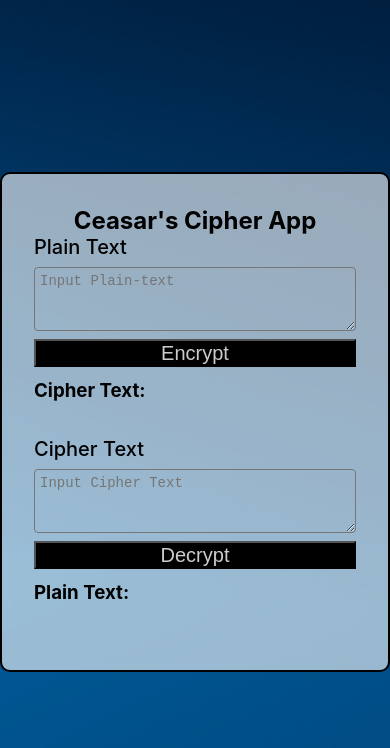
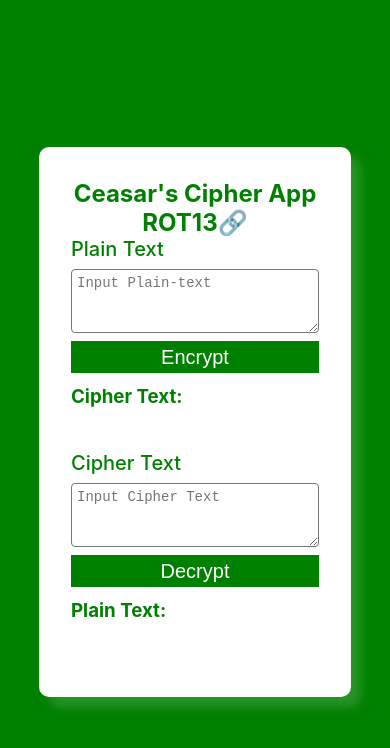
Before and after one commit to Eke-sims/encryption-app, a React (Create React App) app: page / in a window 390 px wide. Shown: the top 748 px of the page. Built offline with nearby package versions, Linux system fonts and the light colour scheme.

Commit message:
made it responsive and also ROT13 :)

```diff
--- a/src/App.css
+++ b/src/App.css
@@ -5,8 +5,8 @@
 }
 
 .App{
-  background-color: #ccc;
-  background-image: url(../src/Assets/pexels-uzunov-rostislav-5011647.jpg);
+  background-color: green;
+  /* background-image: url(../src/Assets/pexels-uzunov-rostislav-5011647.jpg); */
   background-size: cover;
   background-repeat: no-repeat;
   display: flex;
--- a/src/Containers/form/Form.jsx
+++ b/src/Containers/form/Form.jsx
@@ -12,7 +12,7 @@ const Form = () => {
     const encryptText = (text) =>{
         const newArray = text.plainTextInput.split('');
         // Performing ASCII value manipulation
-        const manArray = newArray.map(letter => letter.charCodeAt(0) + 4);
+        const manArray = newArray.map(letter => letter.charCodeAt(0) + 13);
         // Coverting from Ascii value back to char in an array
         const cipherArray = manArray.map(array => String.fromCharCode(array));
         // Coverting from an array back to a string
@@ -26,7 +26,7 @@ const Form = () => {
     const decryptText = (text) =>{
         const newArray = text.cipherTextInput.split('');
         // Performing ASCII value manipulation
-        const manArray = newArray.map(letter => letter.charCodeAt(0) - 4);
+        const manArray = newArray.map(letter => letter.charCodeAt(0) - 13);
         // Coverting from Ascii value back to char in an array
         const plainArray = manArray.map(array => String.fromCharCode(array));
         // Coverting from an array back to a string
@@ -38,7 +38,7 @@ const Form = () => {
 
     return (
         <div className='form-container'>
-            <h2 className='form-title'> Ceasar's Cipher App </h2>
+            <h2 className='form-title'> Ceasar's Cipher App <br />ROT13🔗</h2>
             <Encrypt onAdd={encryptText} cipherTextOutput={cipherTextOutput} />
             <Decrypt onAdd={decryptText} plainTextOutput={plainTextOutput} />
         </div>
--- a/src/Containers/form/form.css
+++ b/src/Containers/form/form.css
@@ -1,10 +1,11 @@
 .form-container{
-    background-color: rgba(255, 255, 255, 0.6);
-    border: 2px solid black;
+    background-color: white;
     border-radius: 10px;
+    box-shadow: 10px 10px 10px rgba(255, 255, 255, 0.15);
+    color: green;
     display: flex;
     flex-direction: column;
-    height: 500px;
+    height: 550px;
     padding: 2rem;
     width: 400px;
 }
@@ -30,6 +31,7 @@ label{
 textarea{
     background: transparent;
     border-radius: 4px;
+    color: green;
     font-size: 14px;
     font-weight: 500;
     height: 4rem;
@@ -39,13 +41,16 @@ textarea{
 }
 
 button{
-    background-color: black;
-    color: #ccc;
+    background-color: green;
+    border: none;
+    color: white;
     cursor: pointer;
     font-size: 20px;
     font-weight: 500;
     line-height: 24px;
     margin-bottom: 0.5rem;
+    outline: none;
+    padding: 4px 0;
 }
 
 .output-container{
@@ -60,3 +65,10 @@ p{
     line-height: 14px;
     word-break: break-all;
 }
+
+
+@media screen and (max-width:500px) {
+    .form-container{
+        width: 80%;
+    }
+}
```
